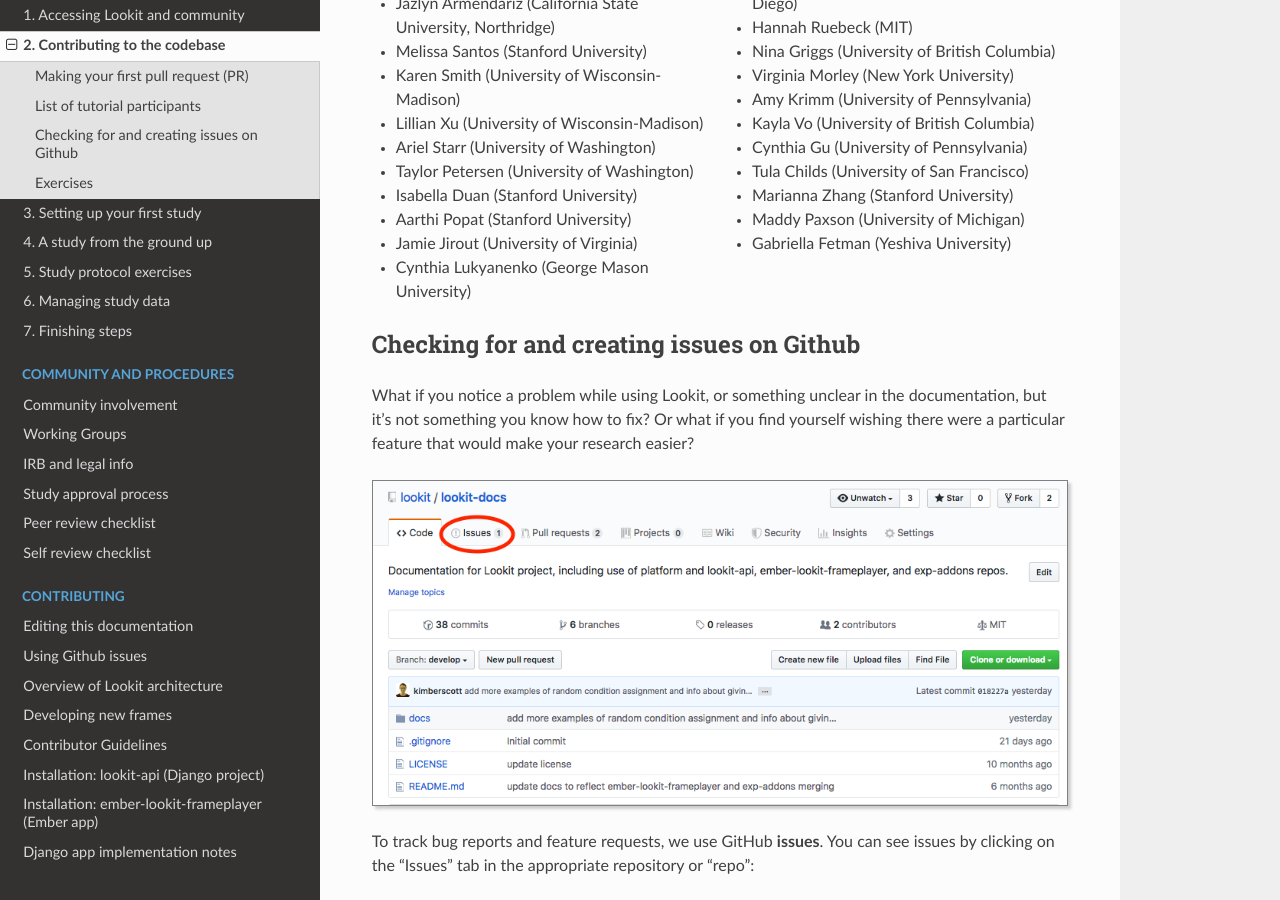
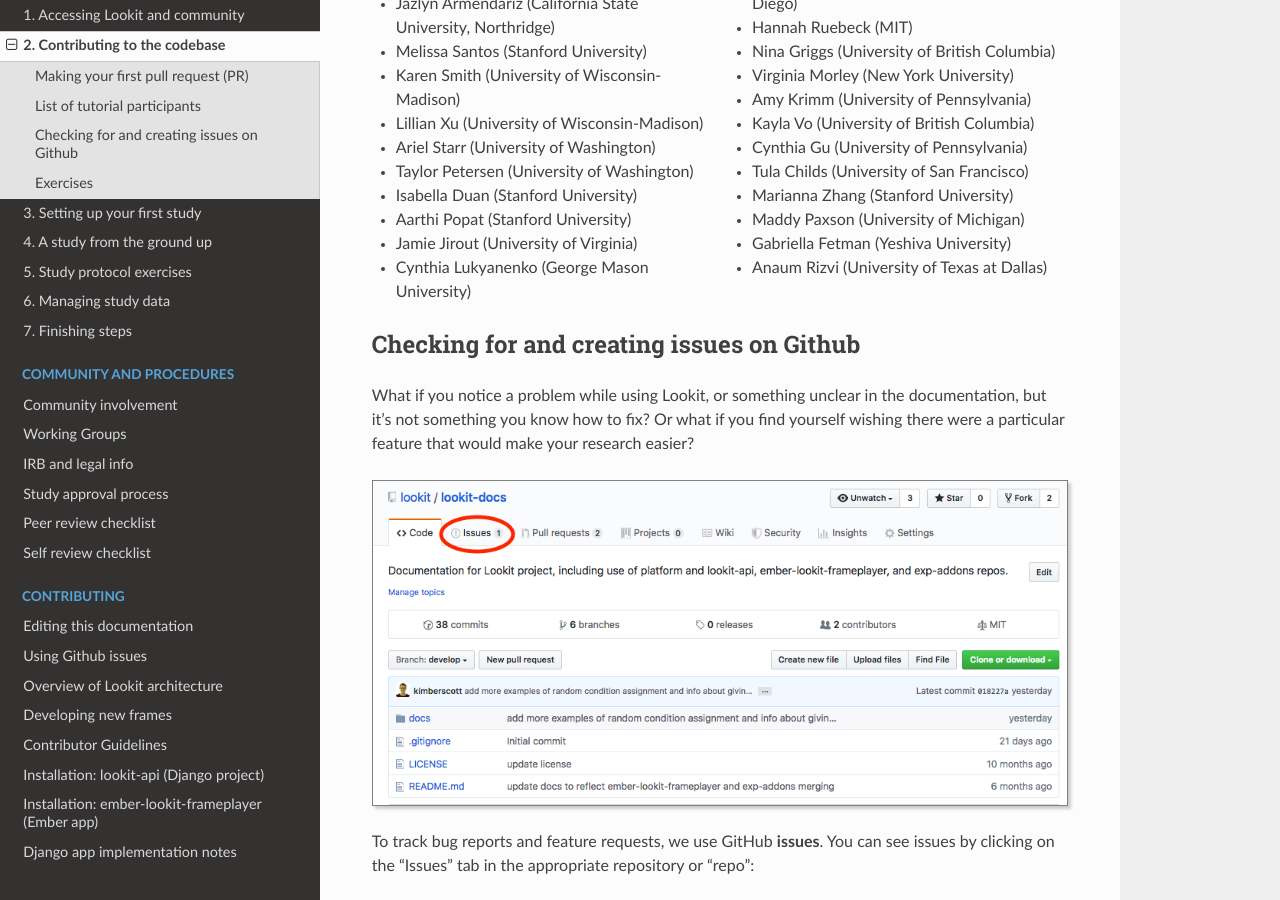
Before and after one commit to lookit/lookit-docs, a Sphinx documentation site: the page built from docs/source/tutorial-contributing.rst, in a window 1280 px wide and 900 px high, scrolled down 6441 px. Built offline with Sphinx 7.4.7 and the Read the Docs theme 2.0.0, drawn with Linux system fonts in a browser that asks for light colours.

Commit message:
Add tutorial participant to list

```diff
--- a/docs/source/tutorial-contributing.rst
+++ b/docs/source/tutorial-contributing.rst
@@ -225,6 +225,7 @@
 - Marianna Zhang (Stanford University)
 - Maddy Paxson (University of Michigan)
 - Gabriella Fetman (Yeshiva University)
+- Anaum Rizvi (University of Texas at Dallas)
 
 .. _Github issues overview:
 
```
